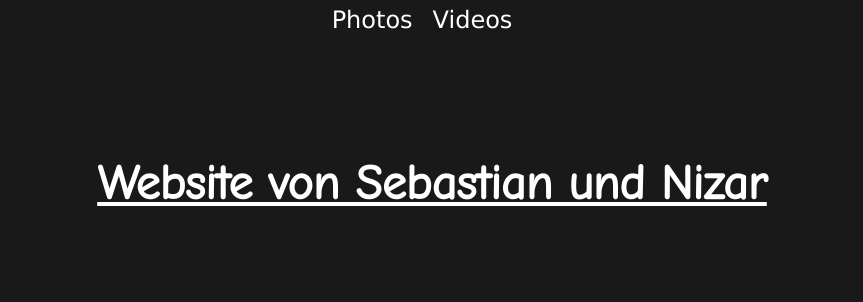
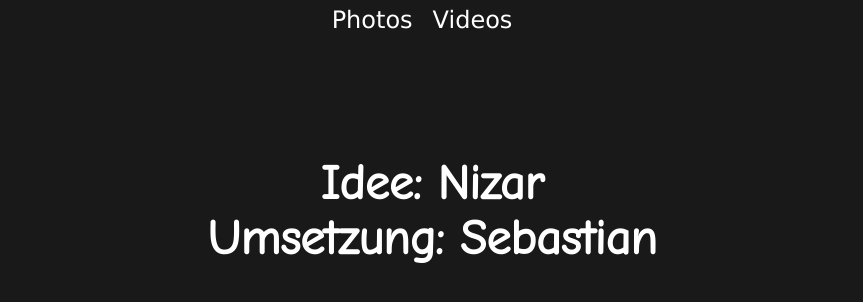
Before and after one commit to PsydoV2/FoodHub, a plain HTML site: page index.html in a window 1280 px wide. Shown: the part 180-482 px from the top of the page, without its empty margins (208-1071 px from the left). Drawn offline with Linux system fonts and the light colour scheme.

Commit message:
Add files via upload

```diff
--- a/css/index.css
+++ b/css/index.css
@@ -28,5 +28,4 @@ h1{
     text-align: center;
     color: white;
     font-size: 3em;
-    text-decoration: underline;
 }
--- a/index.html
+++ b/index.html
@@ -23,7 +23,8 @@
     <br><br><br><br><br>
 
     <h1>
-        Website von Sebastian und Nizar
+        Idee: Nizar <br>
+        Umsetzung: Sebastian
     </h1>
 </body>
 </html>
```
